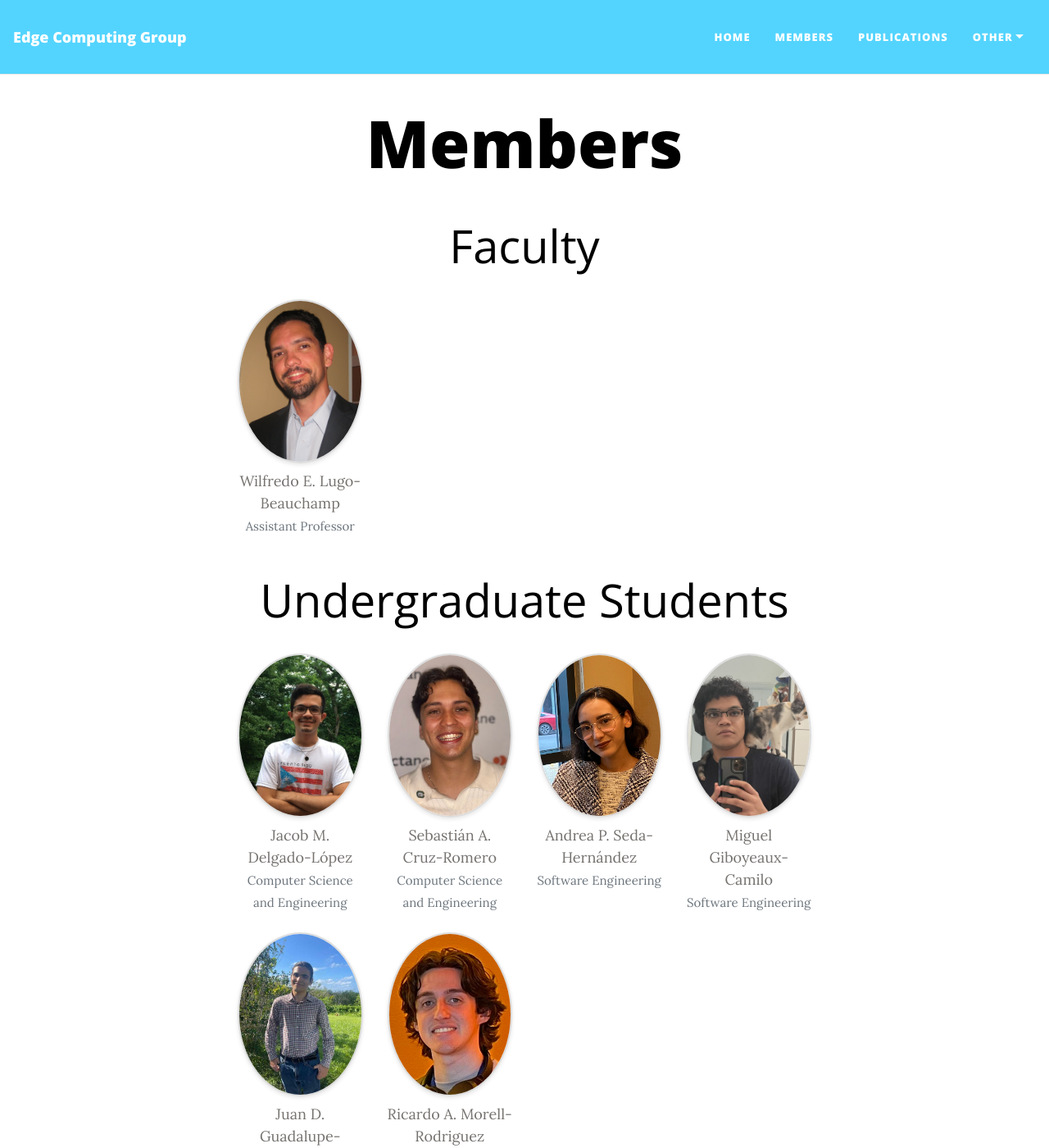
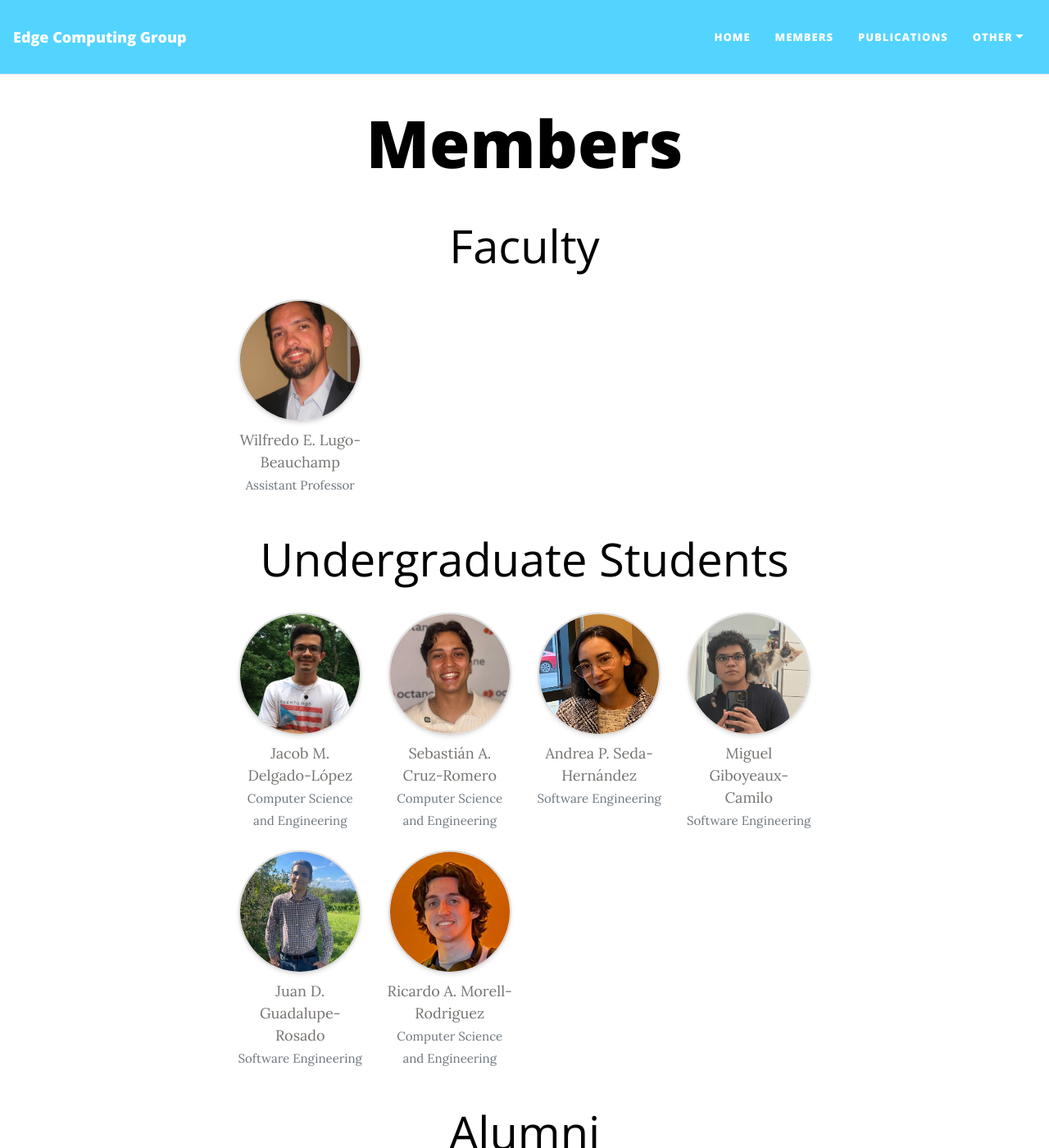
Before and after one commit to edge-computing-upr/web, a Jekyll site: the page built from pages/members.md, in a window 1280 px wide and 1400 px high. Shown: the whole window at 82% size. Built offline with Jekyll 4.4.1, drawn with Linux system fonts in a browser that asks for light colours.

Commit message:
alumni fix

```diff
--- a/assets/css/beautifuljekyll.css
+++ b/assets/css/beautifuljekyll.css
@@ -1137,8 +1137,8 @@ table tr td, table tr {
 
 /* Ensure uniform circular images without distortion */
 .member-img {
-  width: 200px;       /* Set a fixed width for all images */
-  height: 200px;      /* Match height to width for a circular shape */
+  width: 150px;       /* Set a fixed width for all images */
+  height: 150px;      /* Match height to width for a circular shape */
   object-fit: cover;  /* Crop the image rather than stretching */
   border-radius: 50%; /* Enforce circular shape */
   border: 2px solid #ddd; /* Optional: Add a border for aesthetics */
--- a/pages/members.md
+++ b/pages/members.md
@@ -31,7 +31,7 @@ slim: true
                 {% for member in group.list %}
                     <div class="col-xl-3 col-lg-4 col-md-6 col-sm-6 col-12 text-center mb-4">
                         <a target="_blank" href="{{ member.website }}">
-                            <img class="rounded-circle member-img" src="{{ member.image }}" alt="{{ member.alt }}">
+                            <img class="img-fluid rounded-circle member-img" src="{{ member.image }}" alt="{{ member.alt }}">
                         </a>
                         <div class="mt-2">
                             {% if member.website %}
```
